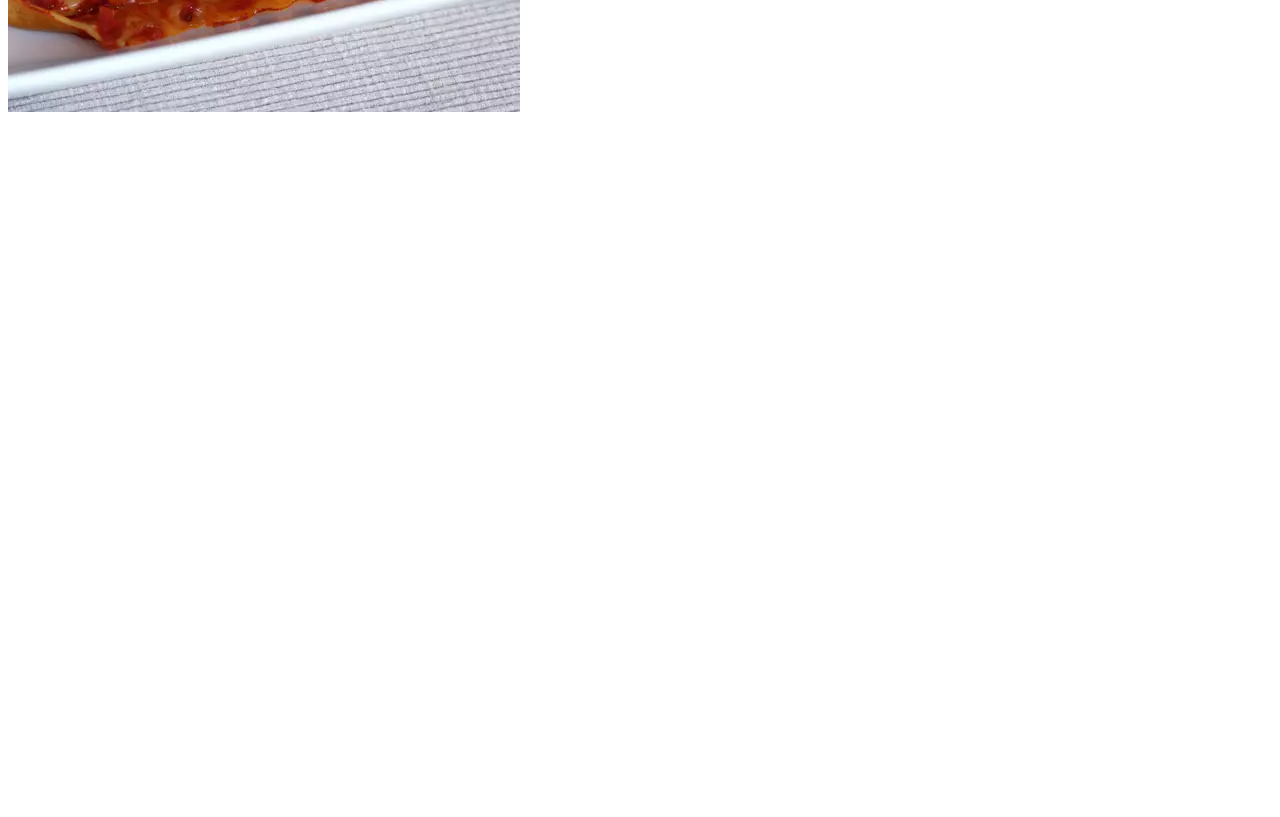
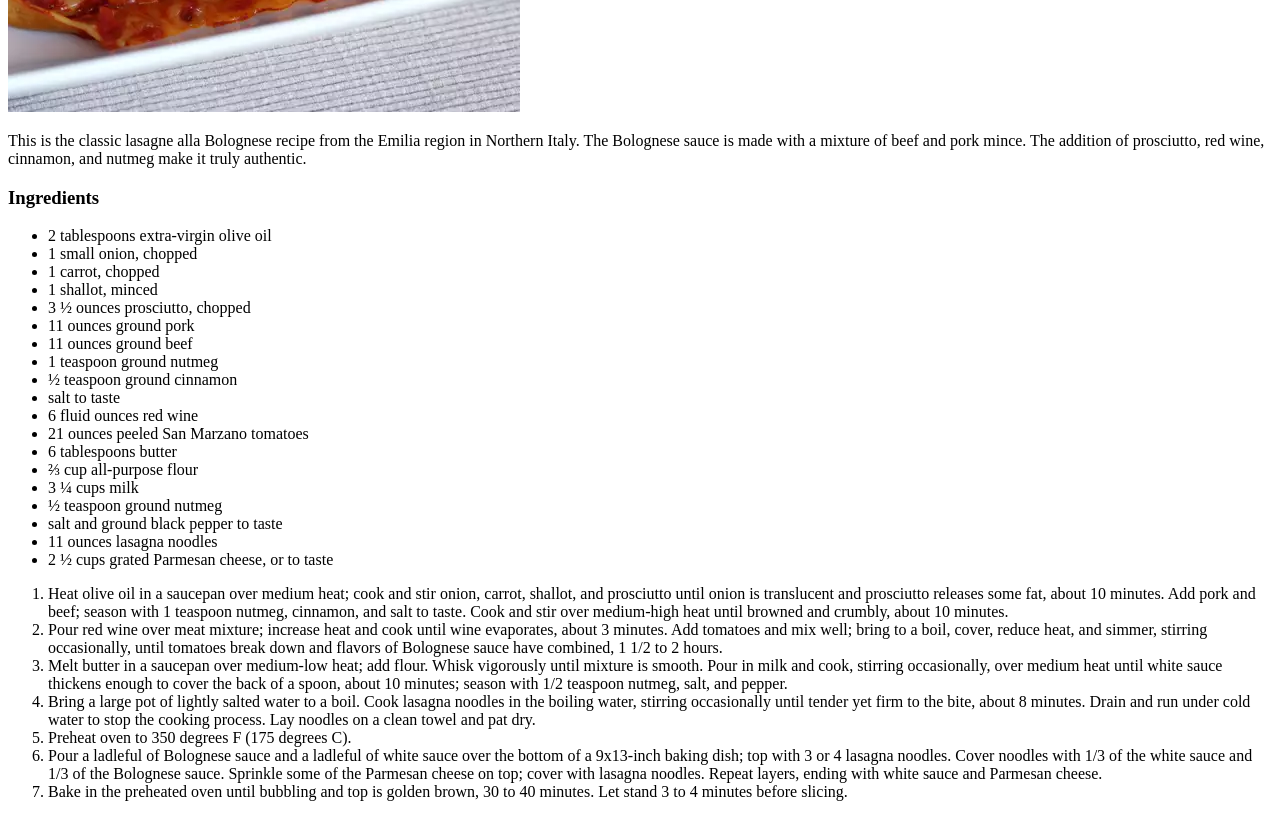
Before and after one commit to Taci12/odin-recipes, a plain HTML site: page recipes/lasagne-alla-bolognese-saporite.html in a window 1280 px wide. Shown: the part 480-1297 px from the top of the page. Before the commit the page ends 800 px from the top, so only its background shows below. Drawn offline with Linux system fonts and the light colour scheme.

Commit message:
finished with the lasagne recipe

```diff
--- a/recipes/lasagne-alla-bolognese-saporite.html
+++ b/recipes/lasagne-alla-bolognese-saporite.html
@@ -9,5 +9,50 @@
 <body>
     <h1>Lasagne Alla Bolognese Saporite</h1>
     <img src="./../images/lasagne.webp">
+    <p>This is the classic lasagne alla Bolognese recipe from the Emilia region in Northern Italy. The Bolognese sauce is made
+    with a mixture of beef and pork mince. The addition of prosciutto, red wine, cinnamon, and nutmeg make it truly
+    authentic.</p>
+    <h3>Ingredients</h3>
+    <ul>
+        <li>2 tablespoons extra-virgin olive oil</li>
+        <li>1 small onion, chopped</li>
+        <li>1 carrot, chopped</li>
+        <li>1 shallot, minced</li>
+        <li>3 ½ ounces prosciutto, chopped</li>
+        <li>11 ounces ground pork</li>
+        <li>11 ounces ground beef</li>
+        <li>1 teaspoon ground nutmeg</li>
+        <li>½ teaspoon ground cinnamon</li>
+        <li>salt to taste</li>
+        <li>6 fluid ounces red wine</li>
+        <li>21 ounces peeled San Marzano tomatoes</li>
+        <li>6 tablespoons butter</li>
+        <li>⅔ cup all-purpose flour</li>
+        <li>3 ¼ cups milk</li>
+        <li>½ teaspoon ground nutmeg</li>
+        <li>salt and ground black pepper to taste</li>
+        <li>11 ounces lasagna noodles</li>
+        <li>2 ½ cups grated Parmesan cheese, or to taste</li>
+    </ul>
+    <ol>
+        <li>Heat olive oil in a saucepan over medium heat; cook and stir onion, carrot, shallot, and prosciutto until onion is
+        translucent and prosciutto releases some fat, about 10 minutes. Add pork and beef; season with 1 teaspoon nutmeg,
+        cinnamon, and salt to taste. Cook and stir over medium-high heat until browned and crumbly, about 10 minutes.</li>
+        <li>Pour red wine over meat mixture; increase heat and cook until wine evaporates, about 3 minutes. Add tomatoes and mix
+        well; bring to a boil, cover, reduce heat, and simmer, stirring occasionally, until tomatoes break down and flavors of
+        Bolognese sauce have combined, 1 1/2 to 2 hours.</li>
+        <li>Melt butter in a saucepan over medium-low heat; add flour. Whisk vigorously until mixture is smooth. Pour in milk and
+        cook, stirring occasionally, over medium heat until white sauce thickens enough to cover the back of a spoon, about 10
+        minutes; season with 1/2 teaspoon nutmeg, salt, and pepper.</li>
+        <li>Bring a large pot of lightly salted water to a boil. Cook lasagna noodles in the boiling water, stirring occasionally
+        until tender yet firm to the bite, about 8 minutes. Drain and run under cold water to stop the cooking process. Lay
+        noodles on a clean towel and pat dry.</li>
+        <li>Preheat oven to 350 degrees F (175 degrees C).</li>
+        <li>Pour a ladleful of Bolognese sauce and a ladleful of white sauce over the bottom of a 9x13-inch baking dish; top with 3
+        or 4 lasagna noodles. Cover noodles with 1/3 of the white sauce and 1/3 of the Bolognese sauce. Sprinkle some of the
+        Parmesan cheese on top; cover with lasagna noodles. Repeat layers, ending with white sauce and Parmesan cheese.</li>
+        <li>Bake in the preheated oven until bubbling and top is golden brown, 30 to 40 minutes. Let stand 3 to 4 minutes before
+        slicing.</li>
+    </ol>
 </body>
 </html>
```
